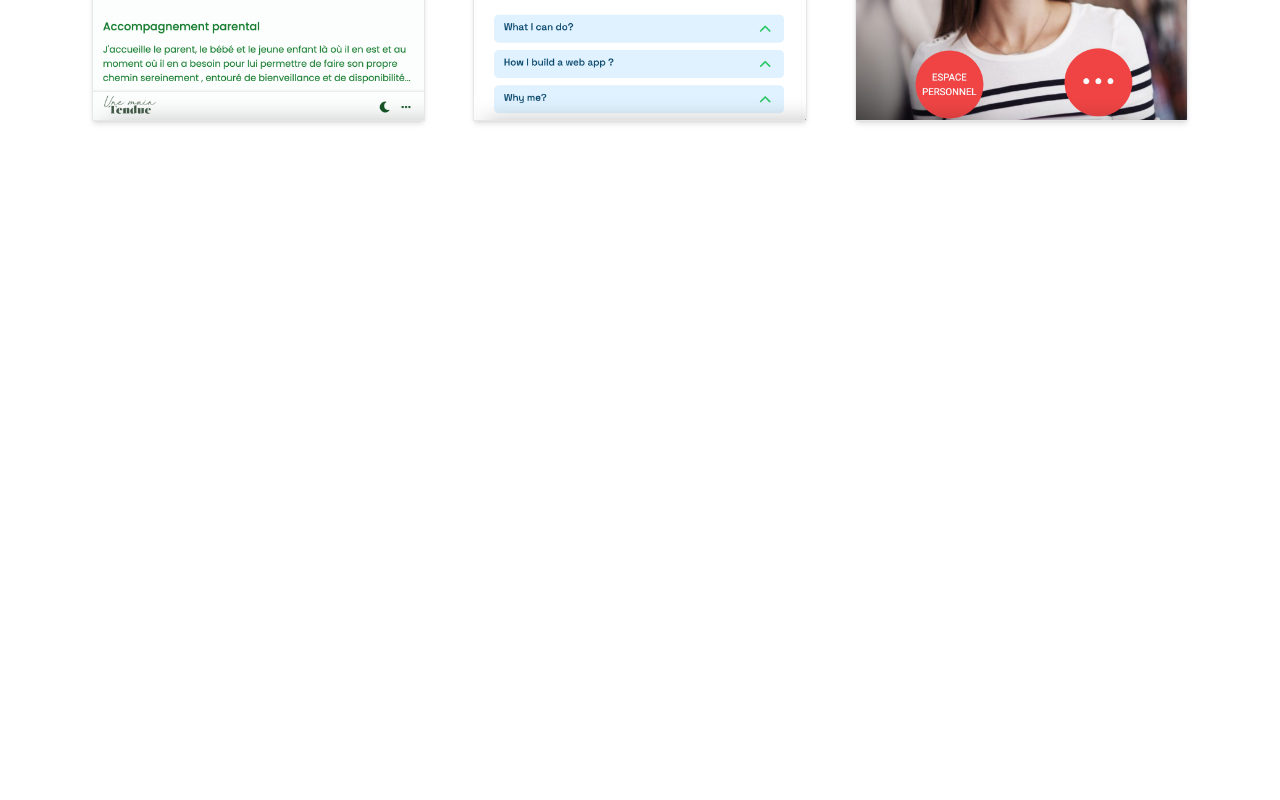
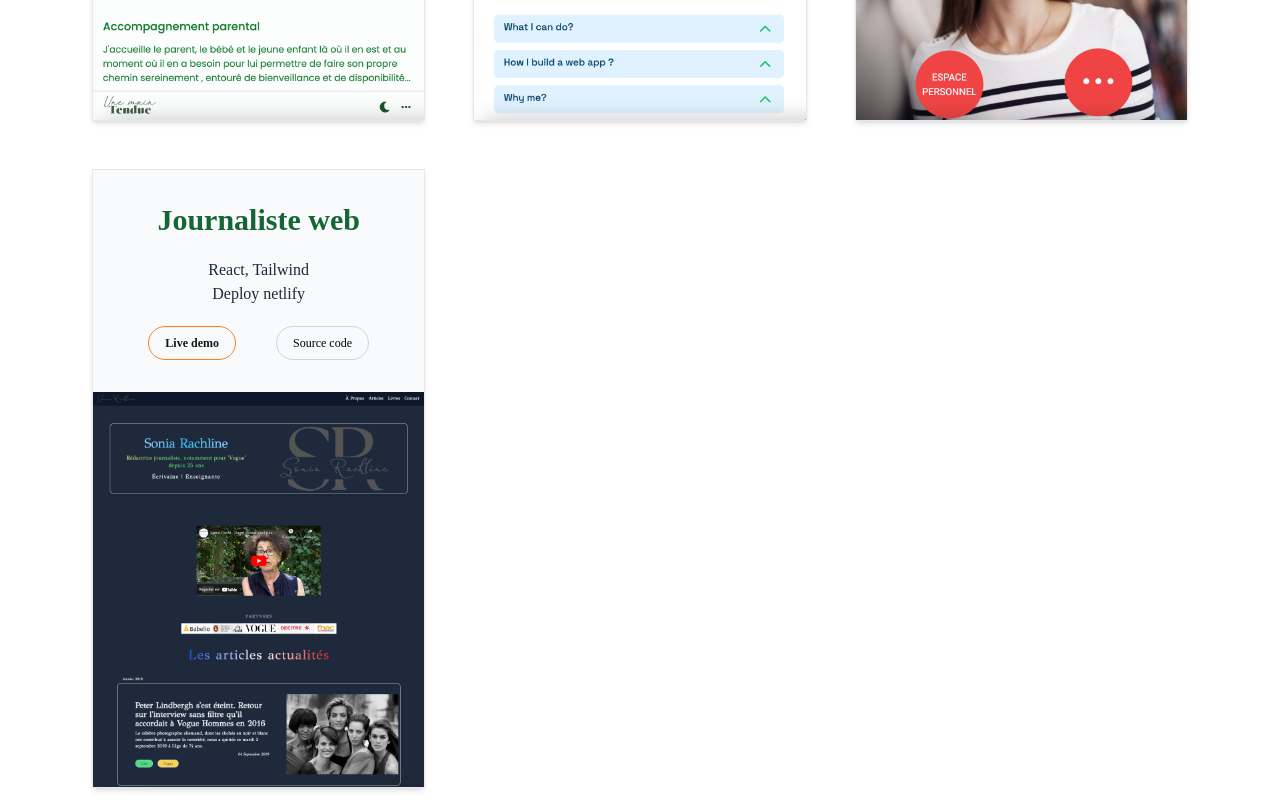
Before and after one commit to mrnguyencoder/myportfolio, a React (Create React App) app: page /projects in a window 1280 px wide. Shown: the part 698-1498 px from the top of the page. Before the commit the page ends 831 px from the top, so only its background shows below. Built offline with nearby package versions, Linux system fonts and the light colour scheme.

Commit message:
add project

```diff
--- a/public/index.html
+++ b/public/index.html
@@ -24,7 +24,7 @@
       work correctly both with client-side routing and a non-root public URL.
       Learn how to configure a non-root public URL by running `npm run build`.
     -->
-    <title>Nguyen Coder Dev</title>
+    <title>Nguyen Coder Front-end React</title>
   </head>
   <body>
     <noscript>You need to enable JavaScript to run this app.</noscript>
--- a/src/pages/Projects.js
+++ b/src/pages/Projects.js
@@ -2,6 +2,7 @@ import React from 'react';
 import Project1 from '../assets/pj1.png';
 import Project2 from '../assets/pj2.png';
 import Project3 from '../assets/pj3.png';
+import Project4 from '../assets/pj4.png';
 
 function Projects() {
   return (
@@ -72,7 +73,7 @@ function Projects() {
             <img className='w-full ' src={Project2} alt="nguyen coder project" />
             </div>
           </div>
-{/* project1 */}
+{/* project3 */}
           <div className="border bg-slate-50 m-3 shadow-md flex flex-col justify-between">
             <div className="flex flex-col items-center p-8 space-y-5 text-center">
               <h3 className="text-3xl text-green-800 font-semibold">Clone pole-emploi.fr</h3>
@@ -101,6 +102,35 @@ function Projects() {
             <img className='w-full ' src={Project3} alt="nguyen coder project" />
             </div>
           </div>
+{/* project4 */}
+          <div className="border bg-slate-50 m-3 shadow-md flex flex-col justify-between">
+            <div className="flex flex-col items-center p-8 space-y-5 text-center">
+              <h3 className="text-3xl text-green-800 font-semibold">Journaliste web</h3>
+              <div className="text-slate-800 text-base">
+                  <p>React, Tailwind</p>
+                  <p>Deploy netlify</p>
+              </div>
+              <div className="flex justify-between gap-10 text-xs">
+                <a
+                  href="https://sonia-rachline.netlify.app/"
+                  rel='noreferrer' target="_blank"
+                  className="animate-pulse py-2 px-4 rounded-full border border-orange-500 font-bold hover:border-orange-700"
+                  >
+                  Live demo
+                </a>
+                <a
+                  href="https://github.com/mrnguyencoder/sonia-rachline.fr"
+                  rel='noreferrer' target="_blank"
+                  className="py-2 px-4 rounded-full border border-slate-300 hover:border-slate-400 "
+                  >
+                  Source code
+                </a>
+              </div>
+            </div>
+            <div className="">
+            <img className='w-full ' src={Project4} alt="nguyen coder project" />
+            </div>
+          </div>
 
         </div>
       </div>
```
Also changed, not shown: src/assets/pj4.png (added).
